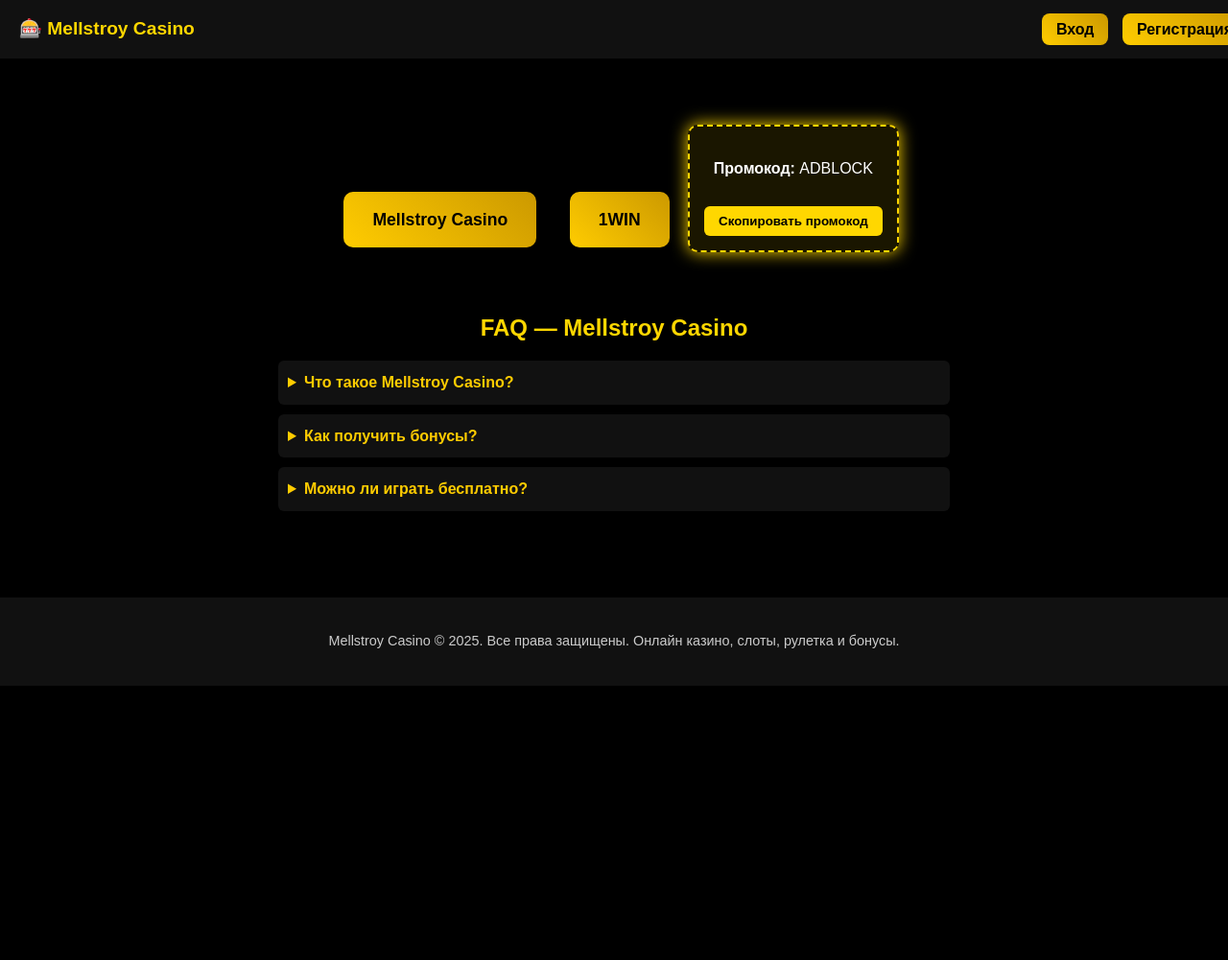
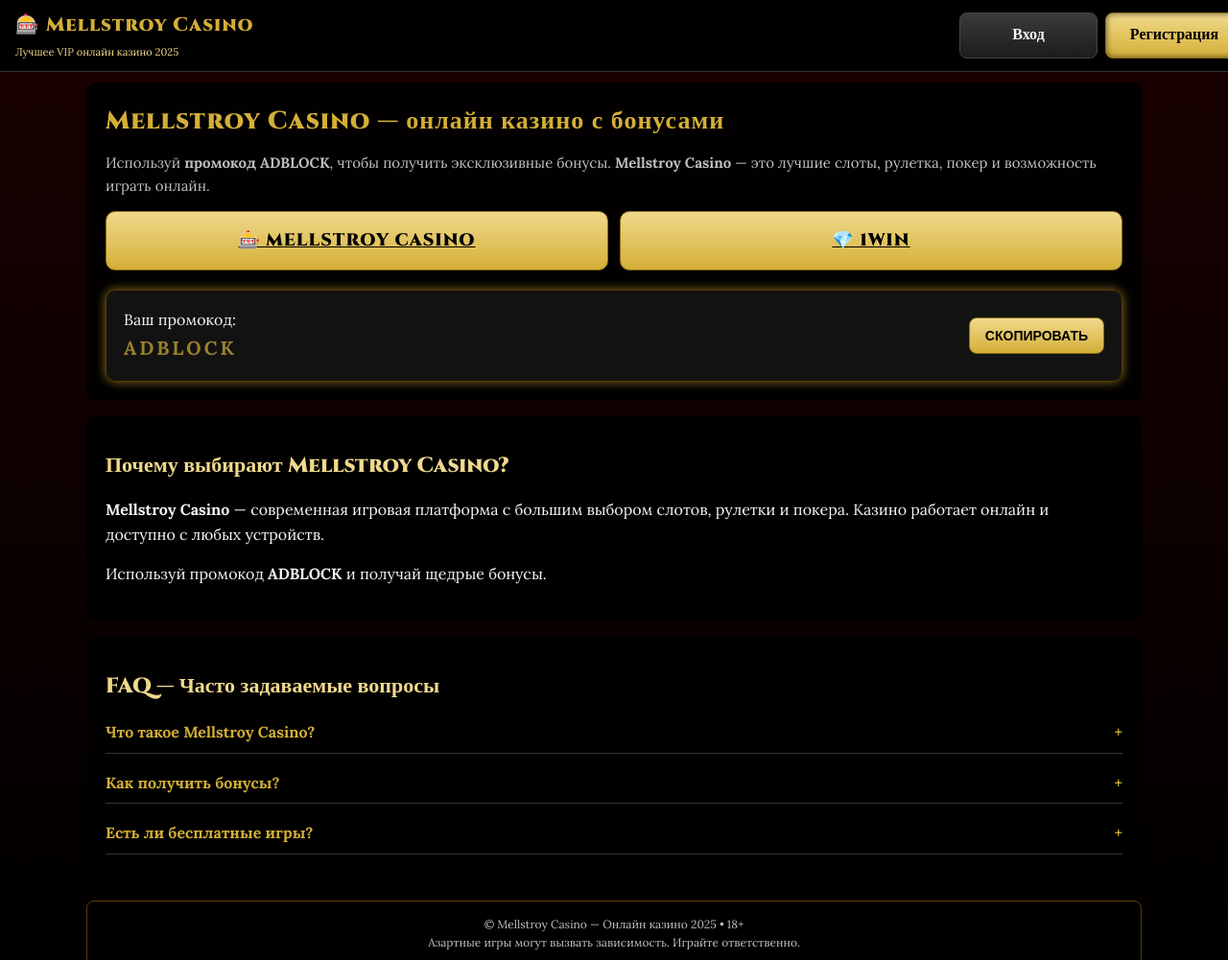
Before and after one commit to Vlad71639/MellstroyCasino.github.io, a plain HTML site: page index.html in a window 1280 px wide. Shown: the top 1001 px of the page at 96% size. Before the commit the page ends 800 px from the top, so only its background shows below. Drawn offline with Linux system fonts and the light colour scheme.

Commit message:
index.html

```diff
--- a/index.html
+++ b/index.html
@@ -1,220 +1,182 @@
-<!DOCTYPE html>
+<!doctype html>
 <html lang="ru">
 <head>
-  <meta charset="UTF-8">
-  <meta name="viewport" content="width=device-width, initial-scale=1.0">
-  <title>Mellstroy Casino — Онлайн Казино, Бонусы и Промокод ADBLOCK</title>
-  <meta name="description" content="Mellstroy Casino — современное онлайн казино 2025. Играй в слоты, рулетку и покер. Используй промокод ADBLOCK для бонусов.">
-  <meta name="keywords" content="Mellstroy Casino, онлайн казино, промокод ADBLOCK, бонусы казино, регистрация, слоты, покер, рулетка, игровые автоматы, казино онлайн 2025">
+  <meta charset="utf-8" />
+  <meta name="viewport" content="width=device-width, initial-scale=1" />
+  <title>Mellstroy Casino — онлайн казино, бонусы, промокод ADBLOCK</title>
+  <meta name="description" content="Mellstroy Casino — лучшее онлайн казино 2025. Используй промокод ADBLOCK для бонусов. Слоты, рулетка, покер и топовые автоматы." />
+  <meta name="keywords" content="Mellstroy Casino, онлайн казино, казино 2025, промокод ADBLOCK, регистрация казино, играть онлайн казино, лучшие слоты, игровые автоматы, бонус за регистрацию, рулетка онлайн, покер онлайн" />
+
+  <meta property="og:title" content="Mellstroy Casino — онлайн казино 2025" />
+  <meta property="og:description" content="Mellstroy Casino — лучшие онлайн казино. Используй промокод ADBLOCK и получай бонусы." />
+  <meta property="og:type" content="website" />
+  <meta property="og:image" content="https://i.ibb.co/d4GkH3c/casino-banner.jpg" />
+  <meta property="og:url" content="https://1wauxn.com/v3/2672/sweet-bonanza?p=uy3f" />
+  <meta name="twitter:card" content="summary_large_image" />
+
+  <link href="https://fonts.googleapis.com/css2?family=Cinzel:wght@600;900&family=Lora:wght@400;700&display=swap" rel="stylesheet">
+
   <style>
-    body {
-      margin: 0;
-      font-family: 'Arial', sans-serif;
-      background: #000;
-      color: #fff;
-      line-height: 1.6;
+    :root{
+      --bg-dark:#000;
+      --gold:#d4af37;
+      --gold-light:#f0d98c;
+      --text:#f5f5f5;
+      --muted:#bfbfbf;
     }
+    body{
+      margin:0;
+      font-family:'Lora',serif;
+      background:linear-gradient(180deg,#1a0000,#000);
+      color:var(--text);
+      line-height:1.6;
+      padding-top:70px;
+    }
+    .wrap{max-width:1100px;margin:0 auto;padding:16px}
+    header{position:fixed;top:0;left:0;width:100%;z-index:1000;background:rgba(0,0,0,0.95);border-bottom:1px solid #333;display:flex;justify-content:space-between;align-items:center;flex-wrap:wrap;gap:12px;padding:10px 16px;backdrop-filter:blur(6px)}
+    .logo{display:flex;flex-direction:column;gap:4px}
+    .logo .brand{font-family:'Cinzel',serif;font-weight:900;font-size:20px;color:var(--gold);letter-spacing:1px}
+    .logo .vip-label{font-size:11px;color:var(--gold-light)}
+    .top-actions{display:flex;gap:8px;flex-wrap:wrap}
+    .btn{padding:10px 16px;border-radius:8px;font-weight:700;text-decoration:none;text-align:center;cursor:pointer;transition:0.25s;font-family:'Cinzel',serif;flex:1;min-width:110px}
+    .btn.vip{background:linear-gradient(180deg,var(--gold-light),var(--gold));color:#000;border:1px solid #8a6f1a;box-shadow:inset 0 0 6px rgba(0,0,0,0.6)}
+    .btn.secondary{background:linear-gradient(180deg,#3a3a3a,#1c1c1c);color:var(--text);border:1px solid #444}
+    .btn:hover{transform:translateY(-2px) scale(1.03);box-shadow:0 0 10px rgba(212,175,55,0.6)}
 
-    a, button {
-      text-decoration: none !important;
-    }
+    .cta-row{display:flex;flex-direction:column;gap:12px;margin-top:14px}
+    @media(min-width:640px){.cta-row{flex-direction:row}}
 
-    header {
-      position: fixed;
-      top: 0;
-      left: 0;
-      width: 100%;
-      background: #111;
-      padding: 15px 20px;
-      display: flex;
-      justify-content: space-between;
-      align-items: center;
-      z-index: 1000;
-    }
+    .cta-large{flex:1;padding:16px;border-radius:10px;font-size:18px;text-align:center;background:linear-gradient(180deg,var(--gold-light),var(--gold));color:#000;font-weight:700;text-transform:uppercase;font-family:'Cinzel',serif;letter-spacing:1px;border:1px solid #8a6f1a;transition:0.3s;display:flex;align-items:center;justify-content:center;gap:8px}
+    .cta-large:hover{box-shadow:0 0 14px rgba(212,175,55,0.6);transform:translateY(-2px) scale(1.02)}
 
-    header h1 {
-      font-size: 1.2rem;
-      margin: 0;
-      color: gold;
-    }
+    .hero-card{background:rgba(0,0,0,0.9);padding:20px;border-radius:10px;margin-bottom:16px;opacity:0;transform:translateY(30px);transition:all 0.8s ease}
+    .hero-card.visible{opacity:1;transform:translateY(0)}
 
-    .nav-buttons a {
-      margin-left: 10px;
-      padding: 8px 15px;
-      background: linear-gradient(45deg, #ffcc00, #cc9900);
-      color: #000;
-      font-weight: bold;
-      border-radius: 8px;
-      transition: 0.3s;
-    }
+    h1{margin:0 0 10px;font-size:26px;font-weight:900;font-family:'Cinzel',serif;color:var(--gold);letter-spacing:1px}
+    h2{margin:14px 0 10px;font-size:22px;font-weight:700;font-family:'Cinzel',serif;color:var(--gold-light)}
+    h3{font-size:16px;font-weight:600;color:var(--gold)}
+    p.lead{color:var(--muted);margin:0 0 14px;font-size:15px}
 
-    .nav-buttons a:hover {
-      background: linear-gradient(45deg, #ffd633, #e6b800);
-      box-shadow: 0 0 12px gold;
-    }
+    .promo{margin-top:20px;padding:18px;border-radius:10px;background:rgba(20,20,20,0.95);display:flex;align-items:center;justify-content:space-between;flex-wrap:wrap;gap:10px;opacity:0;transform:translateY(30px);transition:all 0.8s ease;border:1px solid #5c3c00;animation:glow 2s infinite alternate}
+    .promo.visible{opacity:1;transform:translateY(0)}
+    .promo .code{font-weight:900;font-size:20px;letter-spacing:3px;color:var(--gold);animation:blink 1.2s infinite}
+    @keyframes blink{50%{opacity:0.5}}
+    @keyframes glow{0%{box-shadow:0 0 4px rgba(212,175,55,0.3)}100%{box-shadow:0 0 12px rgba(212,175,55,0.7)}}
 
-    main {
-      margin-top: 80px;
-      padding: 20px;
-      text-align: center;
-    }
+    .copy-btn{padding:10px 16px;border-radius:8px;background:linear-gradient(180deg,var(--gold-light),var(--gold));color:#000;font-weight:700;cursor:pointer;border:1px solid #8a6f1a;text-transform:uppercase;font-size:14px;transition:0.3s}
+    .copy-btn:hover{box-shadow:0 0 10px rgba(212,175,55,0.6)}
 
-    .btn-main {
-      display: inline-block;
-      margin: 15px;
-      padding: 15px 30px;
-      font-size: 1.1rem;
-      background: linear-gradient(45deg, #ffcc00, #cc9900);
-      color: #000;
-      font-weight: bold;
-      border-radius: 10px;
-      transition: 0.3s;
-    }
+    footer{margin-top:18px;padding:14px;border-radius:8px;background:rgba(0,0,0,0.85);color:var(--muted);font-size:12px;text-align:center;opacity:0;transform:translateY(30px);transition:all 0.8s ease;border:1px solid #5c3c00}
+    footer.visible{opacity:1;transform:translateY(0)}
 
-    .btn-main:hover {
-      background: linear-gradient(45deg, #ffd633, #e6b800);
-      box-shadow: 0 0 15px gold;
-    }
+    .faq-item{margin-bottom:10px;border-bottom:1px solid #333}
+    .faq-item h3{margin:0;cursor:pointer;display:flex;justify-content:space-between;align-items:center;padding:8px 0}
+    .faq-item p{margin:0 0 8px;color:var(--muted);font-size:14px;display:none}
+    .faq-item.active p{display:block}
 
-    .promo {
-      margin: 30px 0;
-      padding: 15px;
-      border: 2px dashed gold;
-      display: inline-block;
-      background: rgba(255, 215, 0, 0.1);
-      border-radius: 10px;
-      animation: glow 2s infinite alternate;
-    }
-
-    @keyframes glow {
-      from { box-shadow: 0 0 5px gold; }
-      to { box-shadow: 0 0 20px gold; }
-    }
-
-    .promo button {
-      margin-top: 10px;
-      padding: 8px 15px;
-      background: gold;
-      border: none;
-      border-radius: 6px;
-      font-weight: bold;
-      cursor: pointer;
-    }
-
-    /* FAQ */
-    .faq {
-      max-width: 700px;
-      margin: 30px auto;
-      text-align: left;
-    }
-
-    .faq h2 {
-      text-align: center;
-      margin-bottom: 15px;
-      color: gold;
-    }
-
-    details {
-      margin: 10px 0;
-      background: #111;
-      padding: 10px;
-      border-radius: 6px;
-      cursor: pointer;
-    }
-
-    details summary {
-      font-weight: bold;
-      color: #ffcc00;
-    }
-
-    footer {
-      text-align: center;
-      padding: 20px;
-      background: #111;
-      margin-top: 40px;
-      font-size: 0.9rem;
-      color: #ccc;
-    }
-
-    /* Фиксированная кнопка для мобилок */
-    .mobile-register-btn {
-      display: none;
-      position: fixed;
-      bottom: -80px;
-      left: 0;
-      right: 0;
-      background: linear-gradient(45deg, #ffcc00, #cc9900);
-      color: #000;
-      font-size: 1.2rem;
-      font-weight: bold;
-      text-align: center;
-      padding: 15px 0;
-      box-shadow: 0 -4px 15px rgba(0,0,0,0.6);
-      border-top-left-radius: 12px;
-      border-top-right-radius: 12px;
-      z-index: 1000;
-      animation: slideUp 0.6s ease forwards;
-    }
-
-    @keyframes slideUp {
-      from { bottom: -80px; opacity: 0; }
-      to { bottom: 0; opacity: 1; }
-    }
-
-    @media (max-width: 768px) {
-      .mobile-register-btn { display: block; }
-      .nav-buttons { display: none; } /* убираем кнопки из шапки */
+    /* Mobile specific */
+    .mobile-cta{display:none;flex-direction:column;gap:12px;margin:20px 0}
+    @media(max-width:768px){
+      header .top-actions{display:none}
+      .mobile-cta{display:flex}
     }
   </style>
 </head>
 <body>
   <header>
-    <h1>🎰 Mellstroy Casino</h1>
-    <div class="nav-buttons">
-      <a href="https://1wauxn.com/v3/2672/sweet-bonanza?p=uy3f">Вход</a>
-      <a href="https://1wauxn.com/v3/2672/sweet-bonanza?p=uy3f">Регистрация</a>
+    <div class="logo">
+      <div class="brand">🎰 Mellstroy Casino</div>
+      <div class="vip-label">Лучшее VIP онлайн казино 2025</div>
+    </div>
+    <div class="top-actions">
+      <a class="btn secondary" href="https://1wauxn.com/v3/2672/sweet-bonanza?p=uy3f" target="_blank">Вход</a>
+      <a class="btn vip" href="https://1wauxn.com/v3/2672/sweet-bonanza?p=uy3f" target="_blank">Регистрация</a>
     </div>
   </header>
 
+  <div class="wrap">
     <main>
-    <a href="https://1wauxn.com/v3/2672/sweet-bonanza?p=uy3f" class="btn-main">Mellstroy Casino</a>
-    <a href="https://1wauxn.com/v3/2672/sweet-bonanza?p=uy3f" class="btn-main">1WIN</a>
+      <section class="hero-card">
+        <h1>Mellstroy Casino — онлайн казино с бонусами</h1>
+        <p class="lead">Используй <strong>промокод ADBLOCK</strong>, чтобы получить эксклюзивные бонусы. <strong>Mellstroy Casino</strong> — это лучшие слоты, рулетка, покер и возможность играть онлайн.</p>
+
+        <div class="cta-row">
+          <a class="cta-large" href="https://1wauxn.com/v3/2672/sweet-bonanza?p=uy3f" target="_blank">🎰 Mellstroy Casino</a>
+          <a class="cta-large" href="https://1wauxn.com/v3/2672/sweet-bonanza?p=uy3f" target="_blank">💎 1WIN</a>
+        </div>
 
         <div class="promo">
-      <p><strong>Промокод:</strong> <span id="promo-code">ADBLOCK</span></p>
-      <button onclick="copyPromo()">Скопировать промокод</button>
+          <div>
+            <div class="vip-label">Ваш промокод:</div>
+            <div class="code">ADBLOCK</div>
           </div>
+          <button class="copy-btn" id="copyPromo">Скопировать</button>
+        </div>
+      </section>
 
-    <section class="faq">
-      <h2>FAQ — Mellstroy Casino</h2>
-      <details>
-        <summary>Что такое Mellstroy Casino?</summary>
-        <p>Mellstroy Casino — современное онлайн казино, где доступны лучшие слоты, рулетка, покер и живые игры с бонусами.</p>
-      </details>
-      <details>
-        <summary>Как получить бонусы?</summary>
-        <p>Просто зарегистрируйтесь и введите промокод <strong>ADBLOCK</strong>, чтобы активировать приветственный бонус.</p>
-      </details>
-      <details>
-        <summary>Можно ли играть бесплатно?</summary>
-        <p>Да, доступны демо-версии популярных автоматов без вложений.</p>
-      </details>
+      <section class="hero-card">
+        <h2>Почему выбирают Mellstroy Casino?</h2>
+        <p><strong>Mellstroy Casino</strong> — современная игровая платформа с большим выбором слотов, рулетки и покера. Казино работает онлайн и доступно с любых устройств.</p>
+        <p>Используй промокод <strong>ADBLOCK</strong> и получай щедрые бонусы.</p>
       </section>
+
+      <section class="hero-card">
+        <h2>FAQ — Часто задаваемые вопросы</h2>
+        <div class="faq-item">
+          <h3>Что такое Mellstroy Casino? <span>+</span></h3>
+          <p>Mellstroy Casino — онлайн казино 2025, где доступны популярные игровые автоматы, рулетка и покер.</p>
+        </div>
+        <div class="faq-item">
+          <h3>Как получить бонусы? <span>+</span></h3>
+          <p>Зарегистрируйтесь и введите промокод <strong>ADBLOCK</strong> при регистрации.</p>
+        </div>
+        <div class="faq-item">
+          <h3>Есть ли бесплатные игры? <span>+</span></h3>
+          <p>Да, доступны демо-версии популярных слотов онлайн.</p>
+        </div>
+      </section>
+
+      <!-- Mobile CTA buttons below FAQ -->
+      <div class="mobile-cta">
+        <a class="btn secondary" href="https://1wauxn.com/v3/2672/sweet-bonanza?p=uy3f" target="_blank">Вход</a>
+        <a class="btn vip" href="https://1wauxn.com/v3/2672/sweet-bonanza?p=uy3f" target="_blank">Регистрация</a>
+      </div>
     </main>
 
     <footer>
-    <p>Mellstroy Casino © 2025. Все права защищены. Онлайн казино, слоты, рулетка и бонусы.</p>
+      <div>© Mellstroy Casino — Онлайн казино 2025 • 18+</div>
+      <div class="muted">Азартные игры могут вызвать зависимость. Играйте ответственно.</div>
     </footer>
-
-  <!-- Фиксированная кнопка для мобильных -->
-  <a href="https://1wauxn.com/v3/2672/sweet-bonanza?p=uy3f" class="mobile-register-btn">Регистрация</a>
+  </div>
 
   <script>
-    function copyPromo() {
-      const promo = document.getElementById("promo-code").innerText;
-      navigator.clipboard.writeText(promo);
-      alert("Промокод скопирован: " + promo);
-    }
+    // Copy promo code
+    const copyBtn=document.getElementById('copyPromo');
+    const promo='ADBLOCK';
+    copyBtn.addEventListener('click',async()=>{
+      try{
+        await navigator.clipboard.writeText(promo);
+        copyBtn.textContent='✅ Скопировано!';
+        setTimeout(()=>copyBtn.textContent='Скопировать',2000);
+      }catch(e){alert('Ошибка копирования');}
+    });
+
+    // Intersection observer animations
+    const observer=new IntersectionObserver(entries=>{
+      entries.forEach(entry=>{
+        if(entry.isIntersecting){entry.target.classList.add('visible');}
+      });
+    },{threshold:0.2});
+
+    document.querySelectorAll('.hero-card,.promo,footer').forEach(el=>observer.observe(el));
+
+    // FAQ accordion
+    document.querySelectorAll('.faq-item h3').forEach(h=>{
+      h.addEventListener('click',()=>{
+        h.parentElement.classList.toggle('active');
+        h.querySelector('span').textContent=h.parentElement.classList.contains('active')?'−':'+';
+      });
+    });
   </script>
 </body>
 </html>
```
Lines whose indentation alone changed are shown as unchanged.
